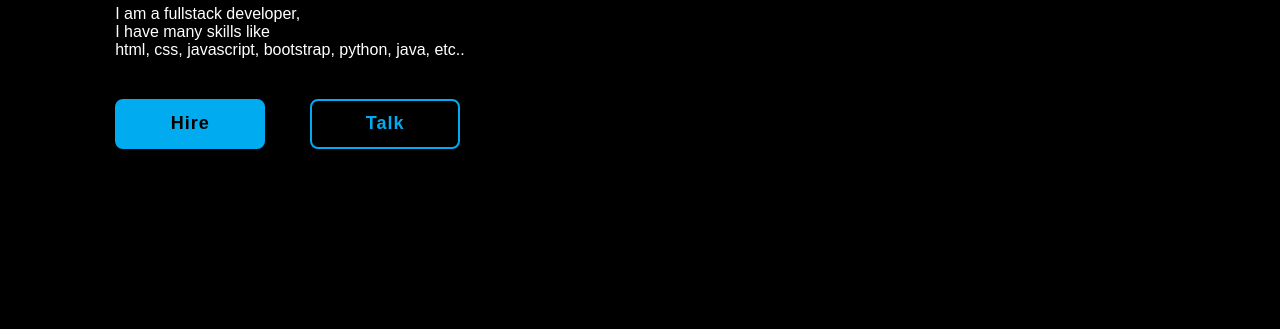
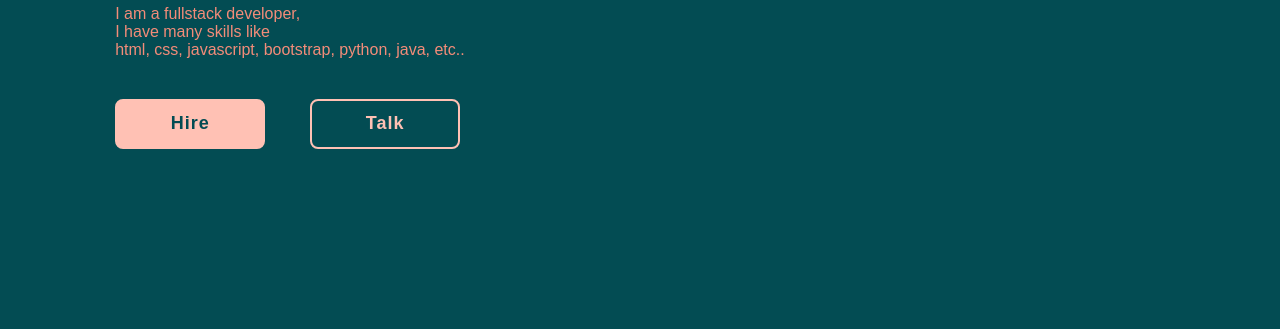
Before and after one commit to Madhuri6022/MyPortfolio, a plain HTML site: page index.html in a window 1280 px wide. Shown: the part 388-717 px from the top of the page. Drawn offline with nearby package versions, Linux system fonts and the light colour scheme.

Commit message:
Update style.css

```diff
--- a/style.css
+++ b/style.css
@@ -12,10 +12,10 @@
  }
 
  :root {
-    --bg-color: black;
-    --second-bg-color: #112e42;
-    --text-color: white;
-    --main-color: #00abf0;
+    --bg-color: #034C53;
+    --second-bg-color: #007074;
+    --text-color: #F38C79;
+    --main-color: #FFC1B4;
  }
 
  html {
```
